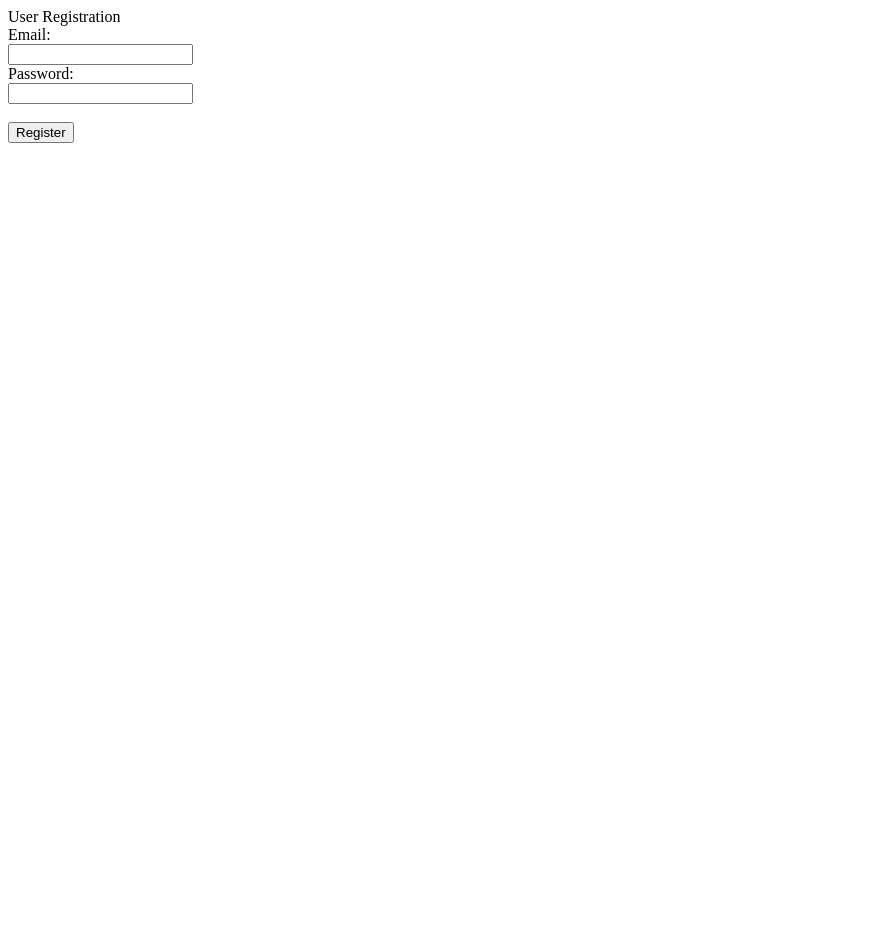
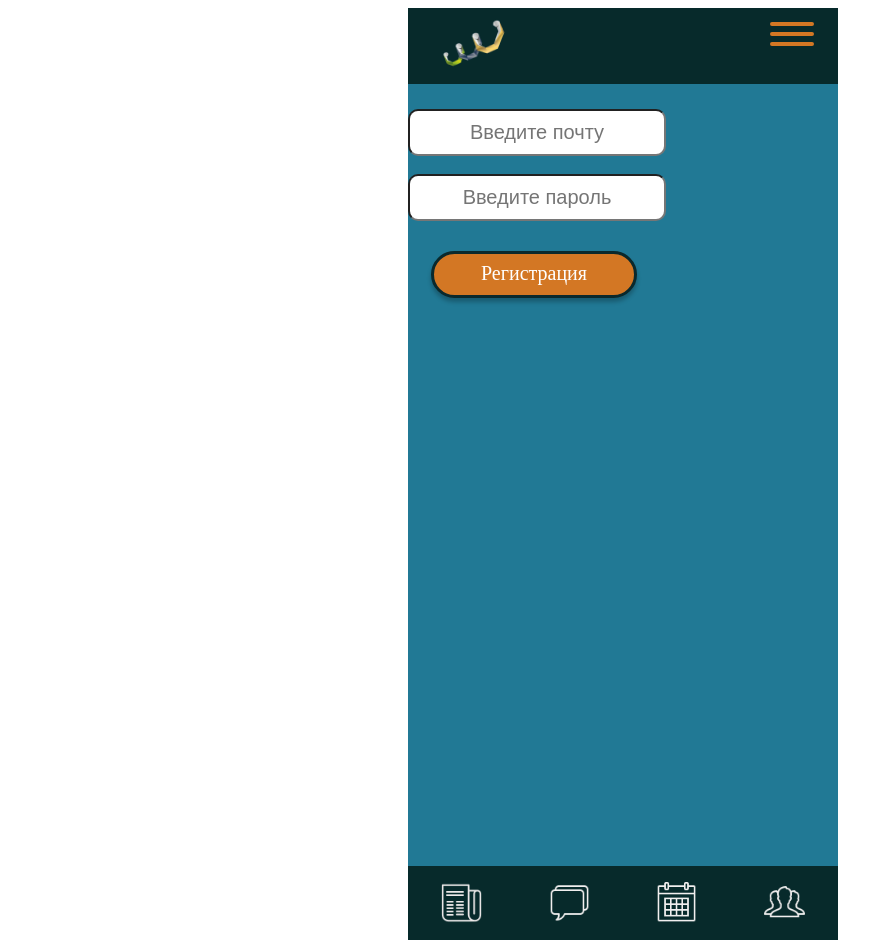
Before and after one commit to AttractorSchool/ESDP-AP-10-1, a Django app: template templates/register.html in a window 1280 px wide. Shown: the whole page, without its empty margins (0-893 px from the left). Before the commit the page ends 143 px from the top, so only its background shows below. Run offline with Django 4.2, Linux system fonts and the light colour scheme; the template is opened without the code that fills it, so the values that code supplies are empty; parts of the project's set-up code (start-up, migrations or seed data) failed here and were passed over; some web fonts are replaced.

Commit message:
#137 Регистрация
Изменил верстку регистрации по аналогии с логином

```diff
--- a/templates/register.html
+++ b/templates/register.html
@@ -1,17 +1,23 @@
+{% extends 'base.html' %}
 {% load static %}
 {% block title %}User Registration{% endblock %}
 {% block content %}
-<form id="registrationForm">
-    Email:<br>
-    <input type="email" id="email" required>
-    <br>
-    Password:<br>
-    <input type="password" id="password" required>
-    <br><br>
-    <input type="submit" value="Register">
-</form>
-<div id="message"></div>
+    <form class="reg_form" id="registrationForm">
+        <h1 class="login_h">РЕГИСТРАЦИЯ</h1>
+        <div class="email_log">
+            <input class=profile_card_button_login type="email" id="email" required placeholder="Введите почту">
+        </div>
+        <br>
+        <input class=profile_card_button_login type="password" id="password" required placeholder="Введите пароль">
+        <br>
+        <div class="profile_card_button_wrapper log">
+            <span class="profile_card_button">
+             <input class=log_btn type="submit" value="Регистрация">
+            </span>
+        </div>
+    </form>
+    <div id="message"></div>
 {% endblock %}
 {% block script_block %}
-<script src="{% static 'js/register.js' %}"></script>
+    <script src="{% static 'js/register.js' %}"></script>
 {% endblock %}
```
